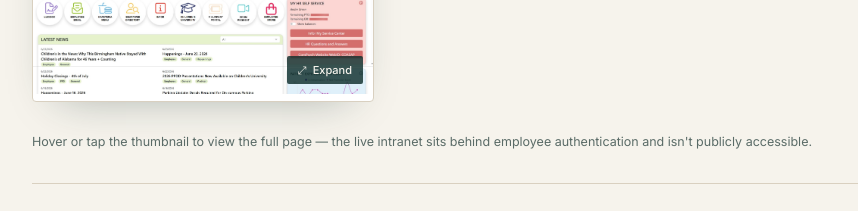
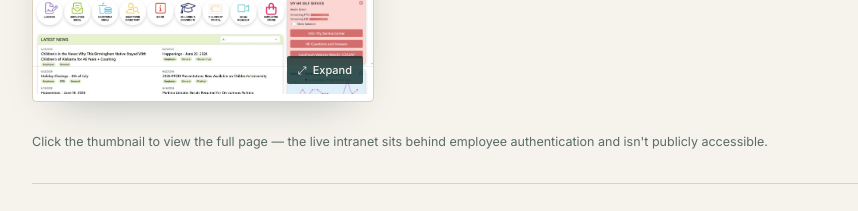
Before and after one commit to agreen3027/portfolio, a plain HTML site: page index.html in a window 1280 px wide. Shown: the part 3640-3851 px from the top of the page, 96-954 px from the left. Drawn offline with Linux system fonts and the light colour scheme.

Commit message:
Add files via upload

```diff
--- a/index.html
+++ b/index.html
@@ -122,7 +122,6 @@
   .shot-toggle{position:absolute;opacity:0;width:0;height:0}
   .shot-overlay{display:none;position:fixed;inset:0;z-index:200;background:rgba(17,48,46,.78);padding:32px;cursor:zoom-out;overflow-y:auto;-webkit-overflow-scrolling:touch}
   .shot-toggle:checked ~ .shot-overlay{display:flex;align-items:flex-start;justify-content:center}
-  @media(hover:hover){.shot-frame:hover ~ .shot-overlay{display:flex;align-items:flex-start;justify-content:center}}
   .shot-overlay .shot-big{max-width:1000px;width:100%;background:var(--white);border-radius:4px;overflow:hidden;box-shadow:0 30px 80px -20px rgba(0,0,0,.6)}
   .shot-overlay .shot-big img{display:block;width:100%;height:auto}
   .shot-overlay .close-x{position:fixed;top:18px;right:22px;font-size:13px;font-weight:600;color:var(--paper);background:rgba(0,0,0,.35);border:1px solid rgba(246,243,236,.4);padding:8px 14px;border-radius:2px}
@@ -353,7 +352,7 @@
         <span class="close-x">✕ Close</span>
         <span class="shot-big"><img src="intranet.jpeg" alt="Full screenshot of the Children's of Alabama Blue River employee intranet homepage, showing navigation, latest news, an events calendar, HR self-service, and apps and tools panels."></span>
       </label>
-      <div class="shot-cap"><span>Hover or tap the thumbnail to view the full page — the live intranet sits behind employee authentication and isn't publicly accessible.</span></div>
+      <div class="shot-cap"><span>Click the thumbnail to view the full page — the live intranet sits behind employee authentication and isn't publicly accessible.</span></div>
     </div>
 
     <!-- 6 -->
```
